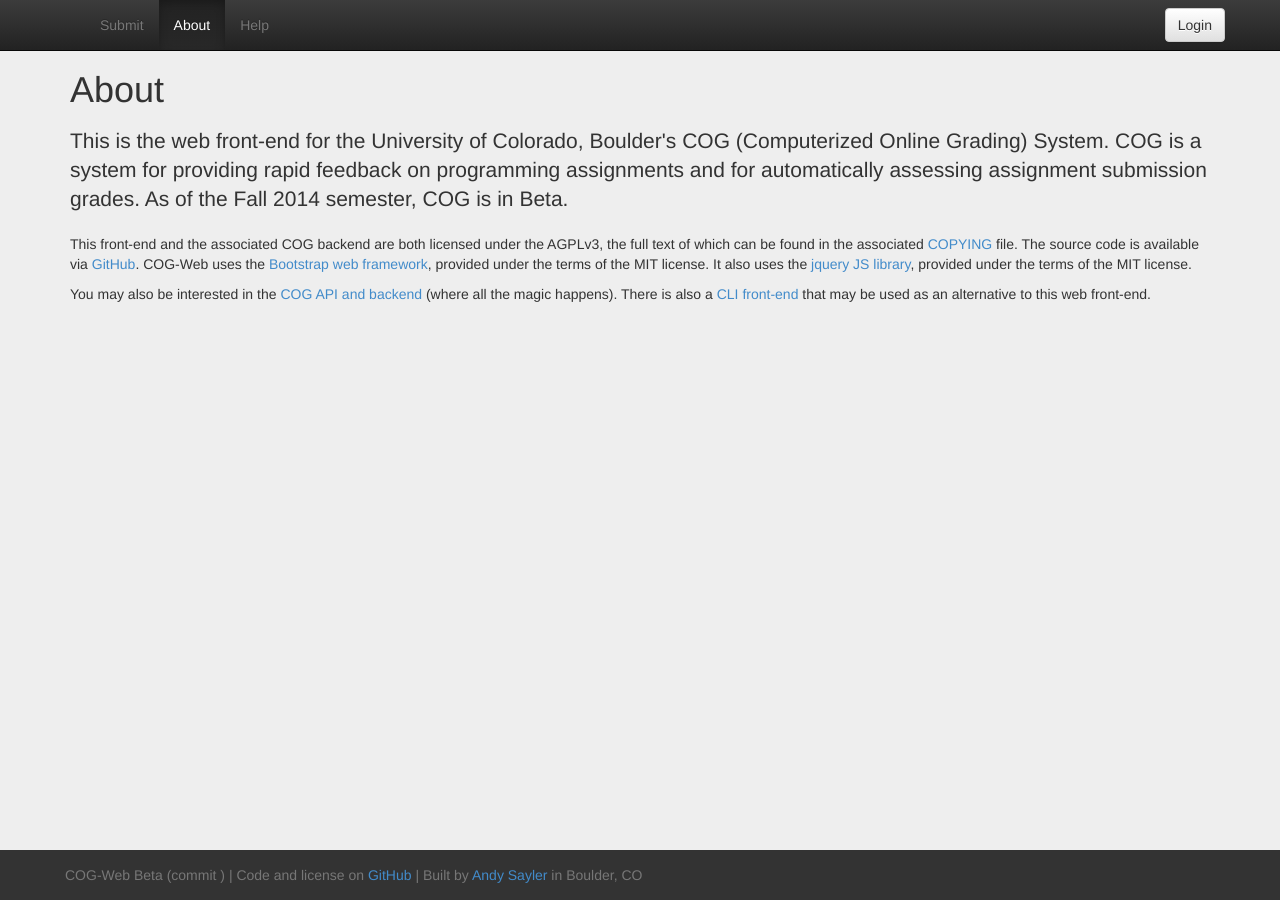
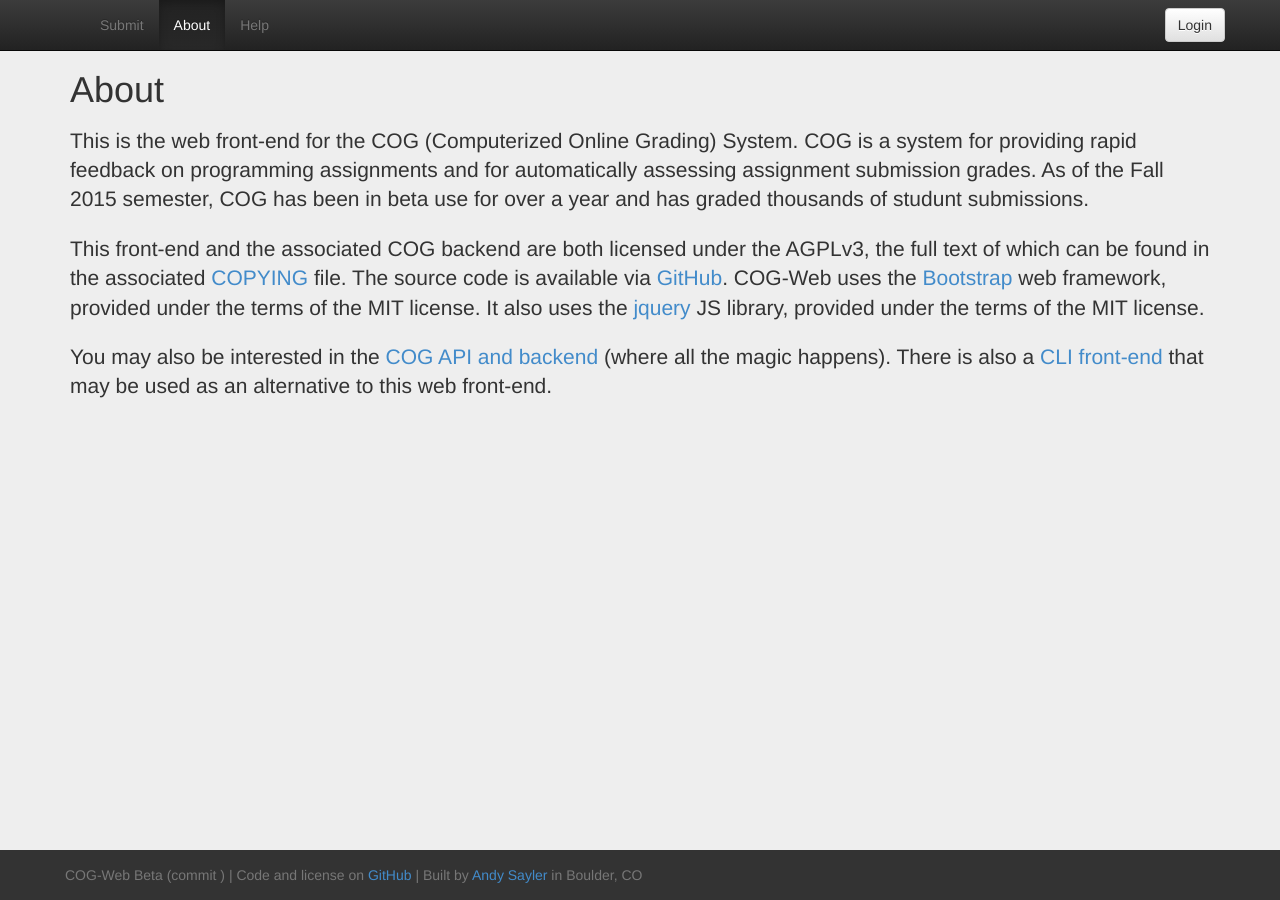
Before and after one commit to asayler/COG-Web, a Jekyll site: the page built from about.html, in a window 1280 px wide. Built offline with Jekyll 4.4.1, drawn with Linux system fonts in a browser that asks for light colours.

Commit message:
Contect tweaks and format edits

```diff
--- a/about.html
+++ b/about.html
@@ -13,27 +13,27 @@ ready_script: |
   </div>
 
   <p class="lead">
-    This is the web front-end for the University of Colorado,
-    Boulder's COG (Computerized Online Grading) System. COG is a
-    system for providing rapid feedback on programming assignments and
-    for automatically assessing assignment submission grades. As of
-    the Fall 2014 semester, COG is in Beta.
+    This is the web front-end for the COG (Computerized Online
+    Grading) System. COG is a system for providing rapid feedback on
+    programming assignments and for automatically assessing assignment
+    submission grades. As of the Fall 2015 semester, COG has been in
+    beta use for over a year and has graded thousands of studunt
+    submissions.
   </p>
-  <p>
+  <p class="lead">
     This front-end and the associated COG backend are both licensed
     under the AGPLv3, the full text of which can be found in the
     associated <a href="COPYING">COPYING</a> file. The source code is
     available via
     <a href="{{site.web_repo_url}}" target="_blank">GitHub</a>.
     COG-Web uses the
-    <a href="http://getbootstrap.com/" target="_blank">
-      Bootstrap web framework</a>, provided under the terms of the MIT
-    license. It also uses the
-    <a href="http://jquery.com/" target="_blank">
-      jquery JS library</a>, provided under the terms of the MIT
-    license.
+    <a href="http://getbootstrap.com/" target="_blank">Bootstrap</a>
+    web framework, provided under the terms of the MIT license. It
+    also uses the
+    <a href="http://jquery.com/" target="_blank">jquery</a>
+    JS library, provided under the terms of the MIT license.
   </p>
-  <p>
+  <p class="lead">
     You may also be interested in the
     <a href="{{site.api_repo_url}}" target="_blank">COG API and backend</a>
     (where all the magic happens). There is also a
--- a/help.html
+++ b/help.html
@@ -30,7 +30,7 @@ ready_script: |
     are using.
   </p>
 
-  <p>
+  <p class="lead">
     Should you feel so inclined, you are welcome to file bug reports
     or feature requests directly on
     <a href="{{site.web_repo_url}}" target="_blank">GitHub</a>.
```
